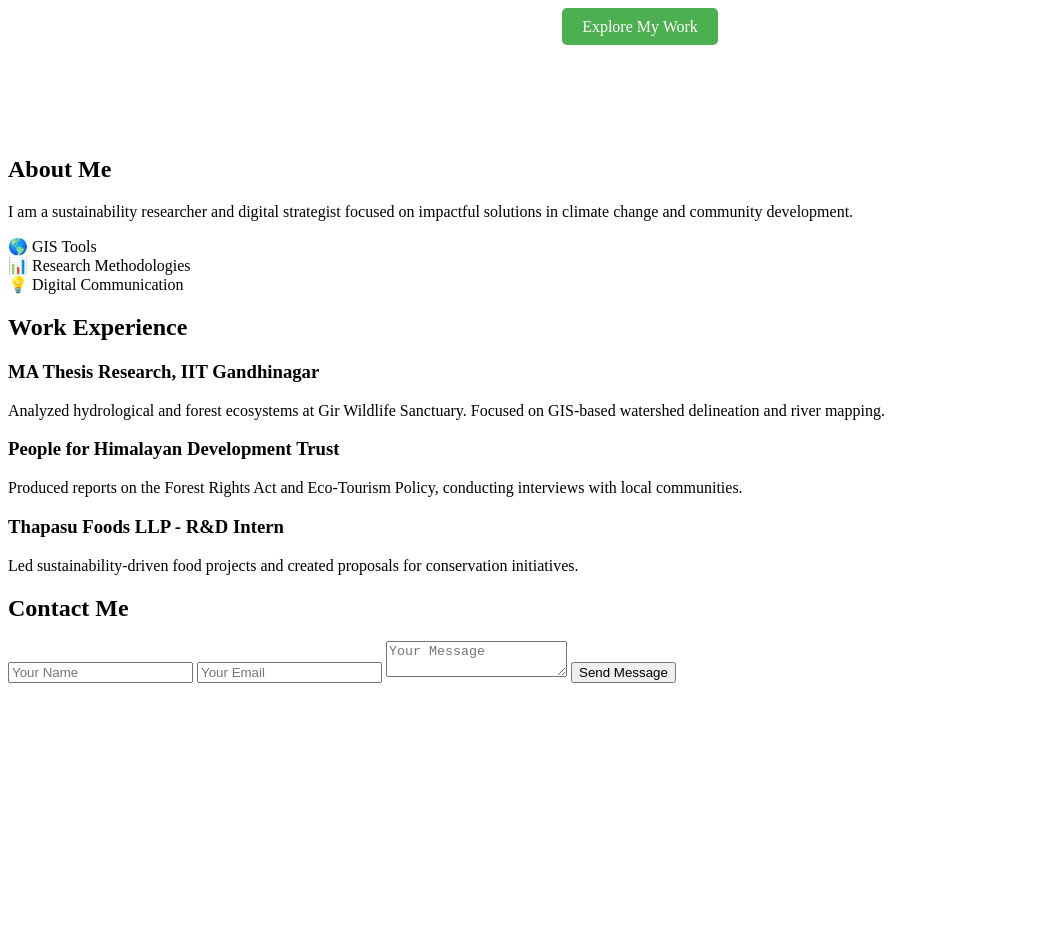
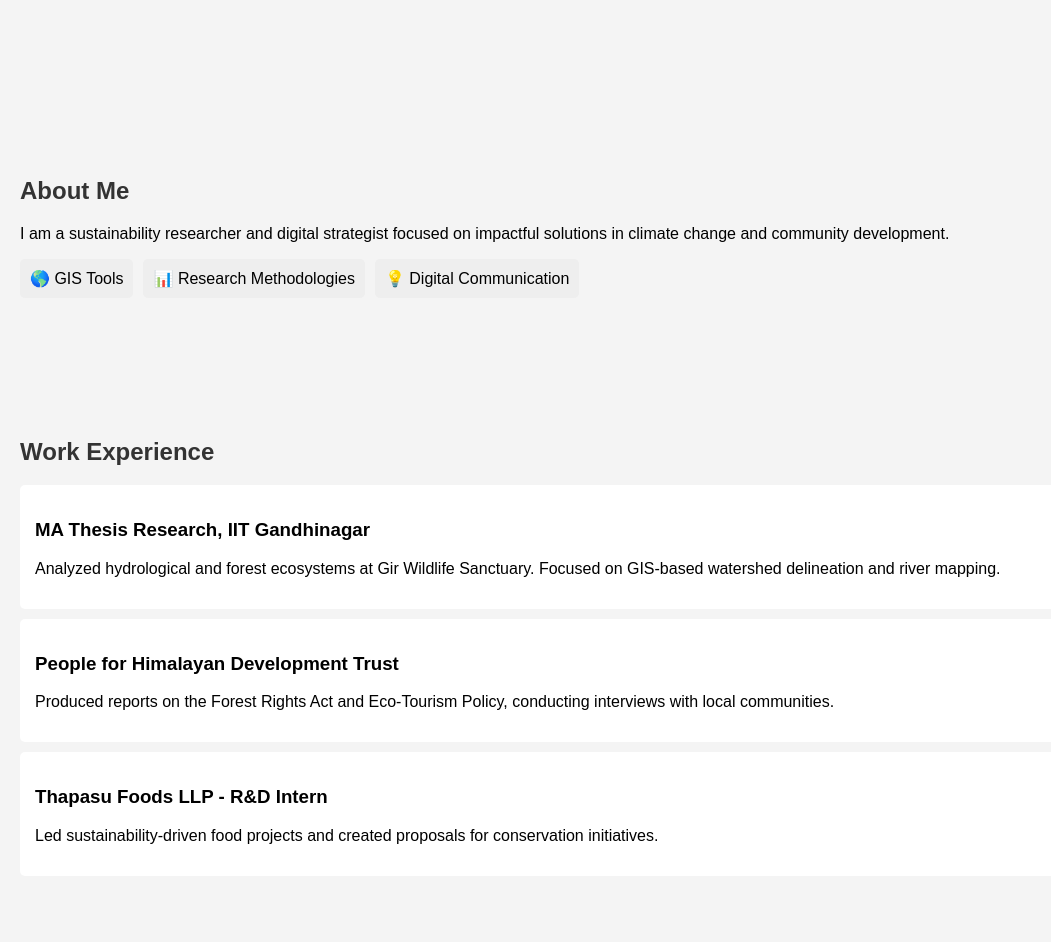
Before and after one commit to jayashreemahato/portfolio, a plain HTML site: page index.html in a window 1280 px wide. Shown: the part 203-1145 px from the top of the page, without its empty margins (0-1051 px from the left). Before the commit the page ends 894 px from the top, so only its background shows below. Drawn offline with Linux system fonts and the light colour scheme; a script that the page names is missing.

Commit message:
Update styles.css

```diff
--- a/styles.css
+++ b/styles.css
@@ -1,17 +1,28 @@
+/* General Styles */
+body {
+  font-family: Arial, sans-serif;
+  margin: 0;
+  padding: 0;
+  background-color: #f4f4f4;
+}
+
+section {
+  padding: 50px 20px;
+  margin-bottom: 20px;
+}
+
+h1, h2 {
+  color: #333;
+}
+
 /* Hero Section */
 #hero {
   background-image: url('images/hero-background.jpg');
   background-size: cover;
+  background-position: center;
+  color: white;
   text-align: center;
   padding: 100px 20px;
-}
-
-#hero .hero-content {
-  color: white;
-}
-
-#hero h1 {
-  font-size: 2.5rem;
 }
 
 .cta-button {
@@ -19,7 +30,7 @@
   color: white;
   padding: 10px 20px;
   text-decoration: none;
-  font-size: 1rem;
+  font-size: 1.2rem;
   border-radius: 5px;
   transition: background-color 0.3s;
 }
@@ -27,3 +38,52 @@
 .cta-button:hover {
   background-color: #45a049;
 }
+
+/* About Me Section */
+.skills {
+  display: flex;
+  gap: 10px;
+  margin-top: 10px;
+}
+
+.skill {
+  background-color: #eee;
+  padding: 10px;
+  border-radius: 5px;
+}
+
+/* Work Experience */
+.work-item {
+  background-color: white;
+  padding: 15px;
+  border-radius: 5px;
+  margin-bottom: 10px;
+}
+
+/* Contact Section */
+form {
+  display: flex;
+  flex-direction: column;
+  gap: 10px;
+  max-width: 400px;
+  margin: auto;
+}
+
+input, textarea {
+  padding: 10px;
+  border: 1px solid #ccc;
+  border-radius: 5px;
+}
+
+button {
+  background-color: #4CAF50;
+  color: white;
+  padding: 10px;
+  border: none;
+  border-radius: 5px;
+  cursor: pointer;
+}
+
+button:hover {
+  background-color: #45a049;
+}
```
